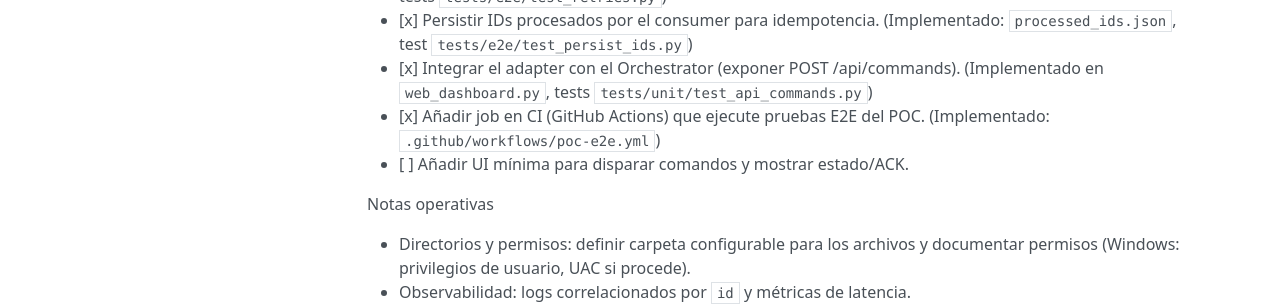
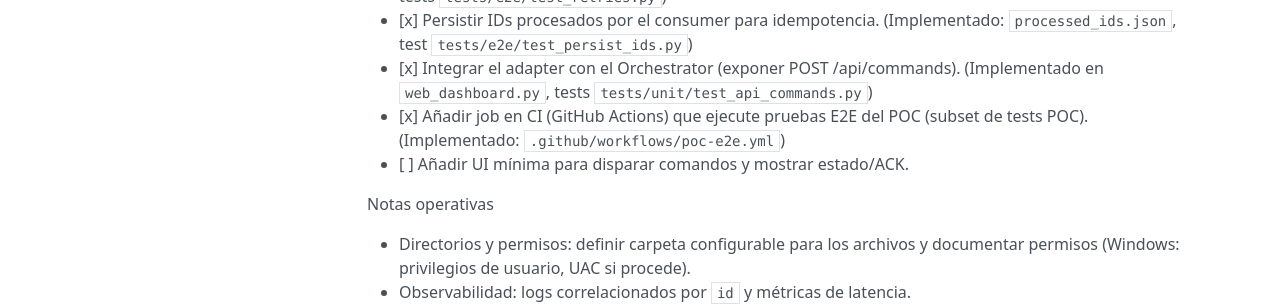
Before and after one commit to doski2/TrainSimulatorAutopilot, an MkDocs documentation site: the page built from docs/docs controles/ack_implementation_steps.md, in a window 1280 px wide. Shown: the part 1734-2040 px from the top of the page. Built offline with MkDocs 1.6.1, drawn with Linux system fonts in a browser that asks for light colours; nearby versions of some CDN libraries.

Commit message:
ci(poc): run only POC e2e subset in workflow; document

```diff
--- a/docs/docs controles/ack_implementation_steps.md
+++ b/docs/docs controles/ack_implementation_steps.md
@@ -77,7 +77,7 @@
 - [x] Añadir retries/backoff al `enqueue` y tests relacionados. (Implementado: `send_command_with_retries`, tests `tests/e2e/test_retries.py`)
 - [x] Persistir IDs procesados por el consumer para idempotencia. (Implementado: `processed_ids.json`, test `tests/e2e/test_persist_ids.py`)
 - [x] Integrar el adapter con el Orchestrator (exponer POST /api/commands). (Implementado en `web_dashboard.py`, tests `tests/unit/test_api_commands.py`)
-- [x] Añadir job en CI (GitHub Actions) que ejecute pruebas E2E del POC. (Implementado: `.github/workflows/poc-e2e.yml`)
+- [x] Añadir job en CI (GitHub Actions) que ejecute pruebas E2E del POC (subset de tests POC). (Implementado: `.github/workflows/poc-e2e.yml`)
 - [ ] Añadir UI mínima para disparar comandos y mostrar estado/ACK.
 
 Notas operativas
```
Also changed, not shown: 1 other file.
